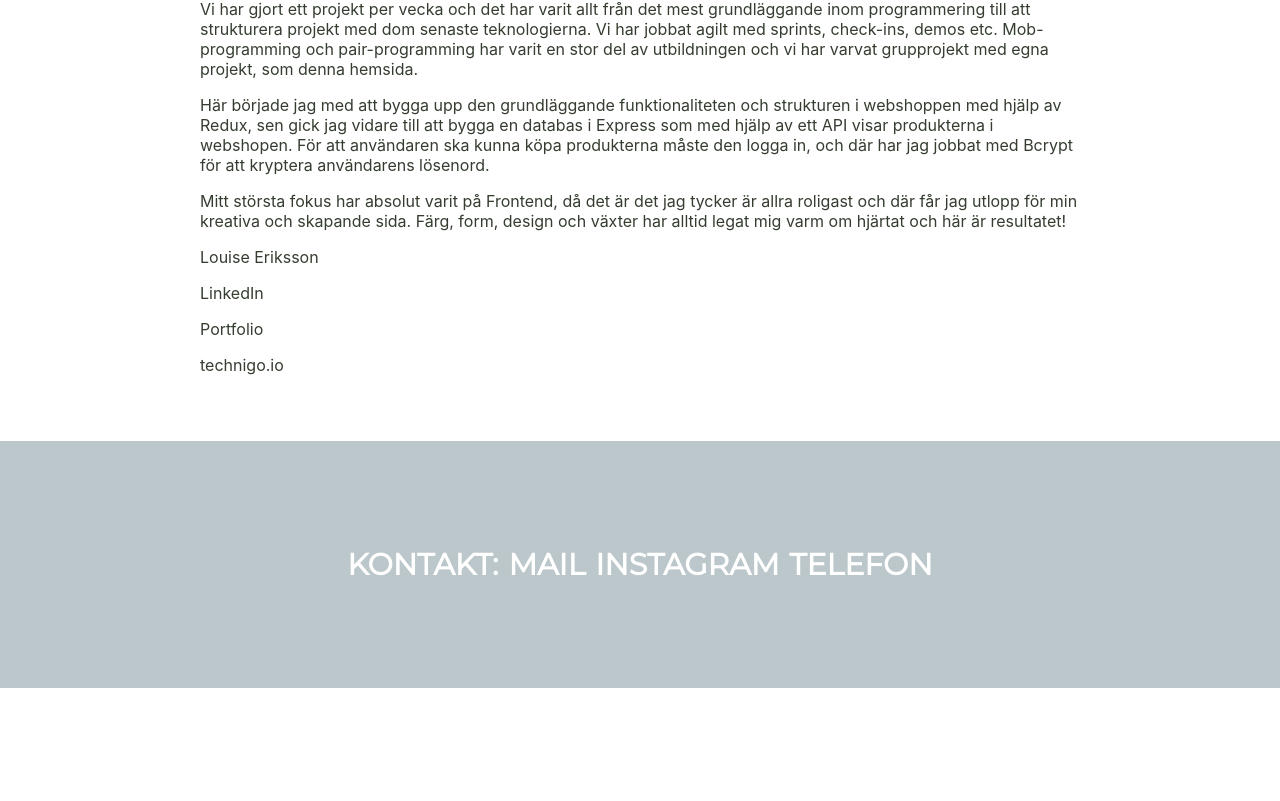
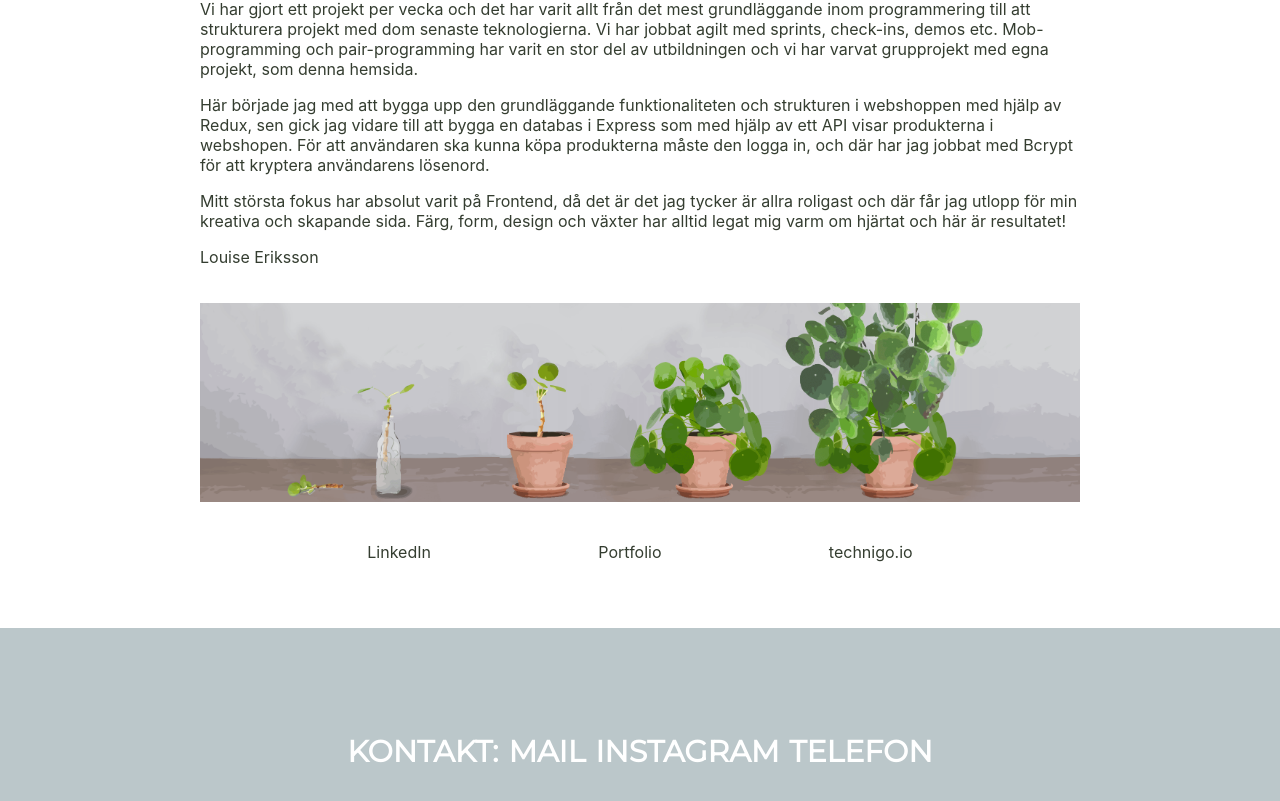
Before and after one commit to louiseeriksson/final-project-frontend, a React (Create React App) app: page /about in a window 1280 px wide. Shown: the part 946-1747 px from the top of the page. Before the commit the page ends 1634 px from the top, so only its background shows below. Built offline with nearby package versions, Linux system fonts and the light colour scheme.

Commit message:
images to products. image and styling to about-page

```diff
--- a/src/components/About.js
+++ b/src/components/About.js
@@ -17,6 +17,9 @@ export const About = () => {
           <p>Louise Eriksson</p>
         </a>
 
+        <img className='about-img' src={require('../images/stickling_vaxt.png')} alt="från stickling till växt" />
+
+        <div className='about-contact'>
           <a href="https://www.linkedin.com/in/louise-eriksson/">
             <p>LinkedIn</p>
           </a>
@@ -28,6 +31,7 @@ export const About = () => {
           <a href="https://www.technigo.io/">
             <p>technigo.io</p>
           </a>
+        </div>
 
       </div>
 
--- a/src/components/ProductCard.js
+++ b/src/components/ProductCard.js
@@ -14,6 +14,8 @@ export const ProductCard = ({ product }) => {
       {/* <img>image</img> */}
       <Link
         to={`/products/${product.id}`}>
+
+        {product.img === '' ? '' : <img className='product-img' src={product.img} alt={product.title} />}
 
         <h3>{product.title}</h3>
         <h5>{product.altName}</h5>
--- a/src/index.css
+++ b/src/index.css
@@ -259,7 +259,7 @@ a {
 .product-card {
   min-width: 300px;
   max-width: 300px;
-  height: 400px;
+  height: auto;
   /* border: 1px solid green; */
   margin: 2px;
   padding: 15px;
@@ -269,6 +269,11 @@ a {
 .product-card:hover {
   transform: scale(1.02);
   box-shadow: #343d30;
+}
+
+.product-img {
+  height: 300px;
+  width: 300px;
 }
 
 .price-section {
@@ -305,6 +310,16 @@ a {
 
 .about-wrapper p {
   color: #343d30;
+}
+
+.about-img{
+  width: 100%;
+  padding: 20px 0;
+}
+
+.about-contact {
+  display: flex;
+  justify-content: space-evenly;
 }
 
 .items {
```
Also changed, not shown: src/images/stickling_vaxt.png (added). Lines whose indentation alone changed are shown as unchanged.
